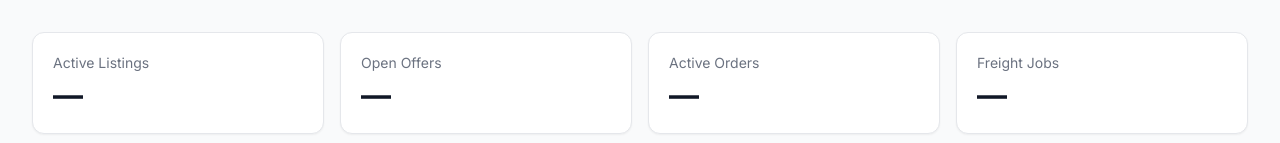
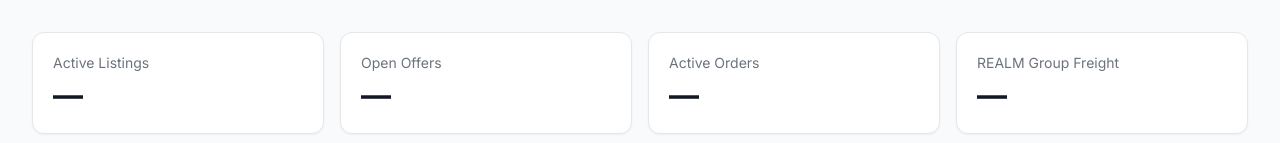
Before and after one commit to c51consulting/realm-group-freight, a Next.js app: page /dashboard in a window 1280 px wide. Shown: the part 161-304 px from the top of the page. Built offline with nearby package versions, Linux system fonts and the light colour scheme.

Commit message:
rebrand: rename Freight Jobs to REALM Group Freight on dashboard

```diff
--- a/app/dashboard/page.tsx
+++ b/app/dashboard/page.tsx
@@ -29,7 +29,7 @@ const STAT_CARDS = [
     color: 'earth',
   },
   {
-    label: 'Freight Jobs',
+    label: 'REALM Group Freight',
     value: '—',
     change: null,
     href: '/freight',
```
